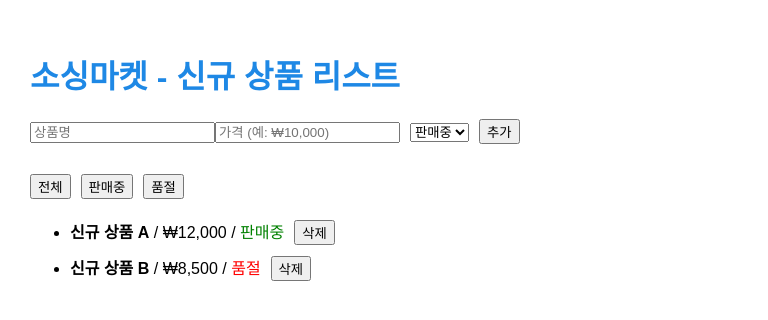
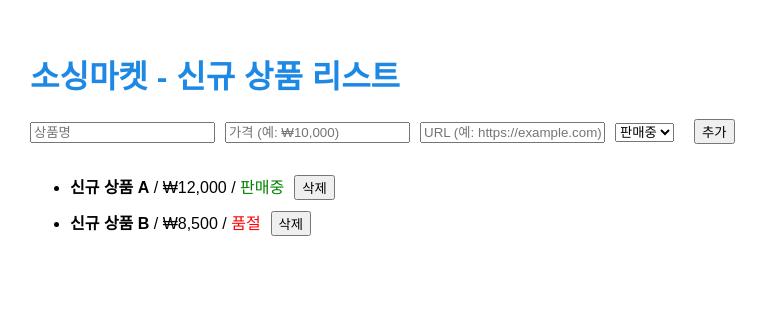
Before and after one commit to james1814eng/sourcing-market, a React (Create React App) app: page / in a window 1280 px wide. Shown: the top 320 px of the page, without its empty margins (0-768 px from the left). Built offline with nearby package versions, Linux system fonts and the light colour scheme.

Commit message:
상품 URL 링크 기능 추가

```diff
--- a/src/App.js
+++ b/src/App.js
@@ -1,15 +1,13 @@
-
 import React, { useState } from 'react';
 import './App.css';
 
 function App() {
     const [products, setProducts] = useState([
-        { id: 1, name: "신규 상품 A", price: "₩12,000", status: "판매중" },
-        { id: 2, name: "신규 상품 B", price: "₩8,500", status: "품절" },
+        { id: 1, name: "신규 상품 A", price: "₩12,000", status: "판매중", url: "https://example.com/product-a" },
+        { id: 2, name: "신규 상품 B", price: "₩8,500", status: "품절", url: "https://example.com/product-b" },
     ]);
 
-    const [newProduct, setNewProduct] = useState({ name: "", price: "", status: "판매중" });
-    const [filter, setFilter] = useState("전체"); // ✅ 필터 상태 추가
+    const [newProduct, setNewProduct] = useState({ name: "", price: "", status: "판매중", url: "" });
 
     const handleChange = (e) => {
         const { name, value } = e.target;
@@ -20,7 +18,7 @@ function App() {
         e.preventDefault();
         const newId = products.length + 1;
         setProducts([...products, { id: newId, ...newProduct }]);
-        setNewProduct({ name: "", price: "", status: "판매중" });
+        setNewProduct({ name: "", price: "", status: "판매중", url: "" });
     };
 
     const handleDeleteProduct = (id) => {
@@ -28,37 +26,48 @@ function App() {
         setProducts(updatedProducts);
     };
 
-    // ✅ 필터링된 상품 목록
-    const filteredProducts = products.filter(product => {
-        if (filter === "전체") return true;
-        return product.status === filter;
-    });
-
     return (
         <div style={{ padding: "30px", fontFamily: "Arial" }}>
             <h1 style={{ color: "#1e88e5" }}>소싱마켓 - 신규 상품 리스트</h1>
 
             <form onSubmit={handleAddProduct} style={{ marginTop: "20px", marginBottom: "30px" }}>
-                <input name="name" value={newProduct.name} onChange={handleChange} placeholder="상품명" required />
-                <input name="price" value={newProduct.price} onChange={handleChange} placeholder="가격 (예: ₩10,000)" required />
-                <select name="status" value={newProduct.status} onChange={handleChange} style={{ marginLeft: "10px" }}>
+                <input
+                    name="name"
+                    value={newProduct.name}
+                    onChange={handleChange}
+                    placeholder="상품명"
+                    required
+                    style={{ marginRight: "10px" }}
+                />
+                <input
+                    name="price"
+                    value={newProduct.price}
+                    onChange={handleChange}
+                    placeholder="가격 (예: ₩10,000)"
+                    required
+                    style={{ marginRight: "10px" }}
+                />
+                <input
+                    name="url"
+                    value={newProduct.url}
+                    onChange={handleChange}
+                    placeholder="URL (예: https://example.com)"
+                    required
+                    style={{ marginRight: "10px" }}
+                />
+                <select name="status" value={newProduct.status} onChange={handleChange} style={{ marginRight: "10px" }}>
                     <option value="판매중">판매중</option>
                     <option value="품절">품절</option>
                 </select>
                 <button type="submit" style={{ marginLeft: "10px" }}>추가</button>
             </form>
 
-            {/* ✅ 필터링 버튼 추가 */}
-            <div style={{ marginBottom: "20px" }}>
-                <button onClick={() => setFilter("전체")} style={{ marginRight: "10px" }}>전체</button>
-                <button onClick={() => setFilter("판매중")} style={{ marginRight: "10px" }}>판매중</button>
-                <button onClick={() => setFilter("품절")}>품절</button>
-            </div>
-
             <ul>
-                {filteredProducts.map((p) => (
+                {products.map((p) => (
                     <li key={p.id} style={{ marginBottom: "10px" }}>
-                        <strong>{p.name}</strong> / {p.price} / <span style={{ color: p.status === "판매중" ? "green" : "red" }}>{p.status}</span>
+                        <a href={p.url} target="_blank" style={{ color: "black", textDecoration: "none" }}>
+                            <strong>{p.name}</strong> / {p.price} / <span style={{ color: p.status === "판매중" ? "green" : "red" }}>{p.status}</span>
+                        </a>
                         <button onClick={() => handleDeleteProduct(p.id)} style={{ marginLeft: "10px" }}>삭제</button>
                     </li>
                 ))}
```
